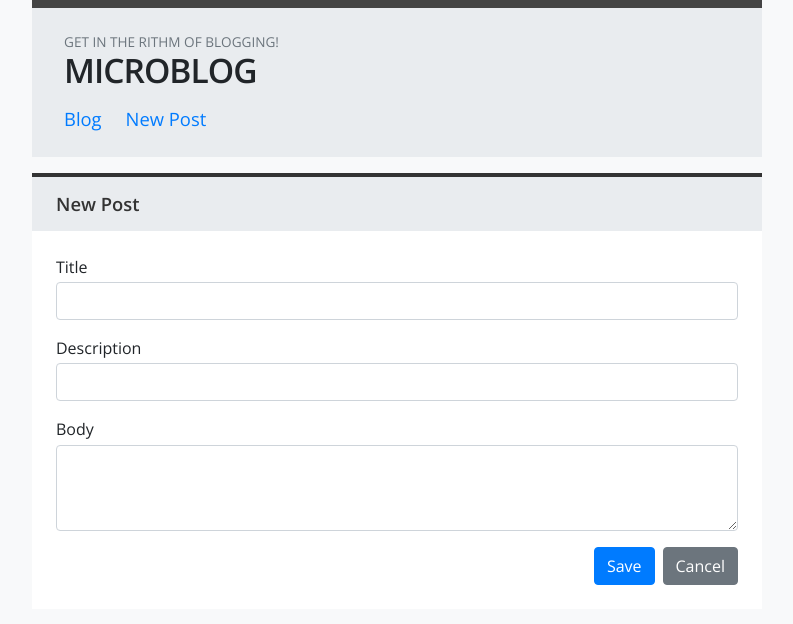
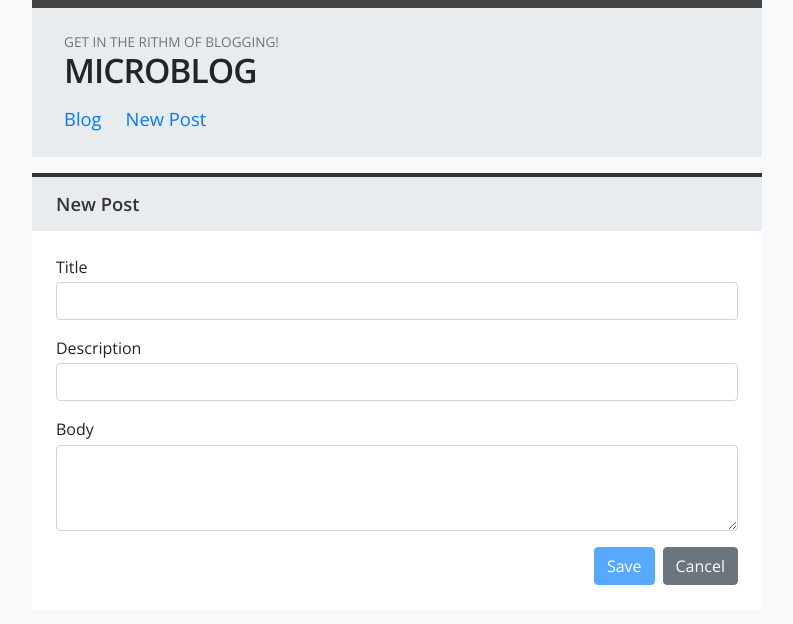
Before and after one commit to chad-schroeder/react-microblog, a React (Create React App) app: page /new in a window 1280 px wide. Shown: the top 624 px of the page, without its empty margins (243-1036 px from the left). Built offline with nearby package versions, Linux system fonts and the light colour scheme.

Commit message:
Added form validation on PostForm

```diff
--- a/src/components/PostForm/PostForm.js
+++ b/src/components/PostForm/PostForm.js
@@ -7,17 +7,39 @@ class PostForm extends Component {
     this.state = {
       title: this.props.title,
       description: this.props.description,
-      body: this.props.body
+      body: this.props.body,
+      validForm: false
     };
 
     this.handleChange = this.handleChange.bind(this);
     this.handleSubmit = this.handleSubmit.bind(this);
+    this.validateForm = this.validateForm.bind(this);
+  }
+
+  componentDidMount() {
+    this.validateForm();
+  }
+
+  validateForm() {
+    let validated = false;
+    const { title, description, body } = this.state;
+
+    // if all fields have at least some input, validate
+    if (title && description && body) validated = true;
+
+    this.setState({
+      validForm: validated
+    });
   }
 
   handleChange(evt) {
-    this.setState({
-      [evt.target.name]: evt.target.value
-    });
+    this.setState(
+      {
+        [evt.target.name]: evt.target.value
+      },
+      // run form validator after input field updated
+      () => this.validateForm()
+    );
   }
 
   handleSubmit(evt) {
@@ -34,8 +56,6 @@ class PostForm extends Component {
   }
 
   render() {
-    console.log('PostForm', this.state);
-
     return (
       <>
         <div
@@ -61,7 +81,6 @@ class PostForm extends Component {
             <input
               type="text"
               name="title"
-              id="title"
               className="form-control"
               value={this.state.title}
               onChange={this.handleChange}
@@ -72,7 +91,6 @@ class PostForm extends Component {
             <label htmlFor="description">Description</label>
             <input
               type="text"
-              id="description"
               name="description"
               className="form-control"
               value={this.state.description}
@@ -83,7 +101,6 @@ class PostForm extends Component {
           <div className="form-group">
             <label htmlFor="body">Body</label>
             <textarea
-              id="body"
               name="body"
               className="form-control"
               rows="3"
@@ -91,8 +108,13 @@ class PostForm extends Component {
               onChange={this.handleChange}
             />
           </div>
+
           <div className="d-flex justify-content-end">
-            <button type="submit" className="btn btn-primary">
+            <button
+              type="submit"
+              className="btn btn-primary"
+              disabled={!this.state.validForm}
+            >
               Save
             </button>
             <Link to="/" className="btn btn-secondary ml-2">
```
